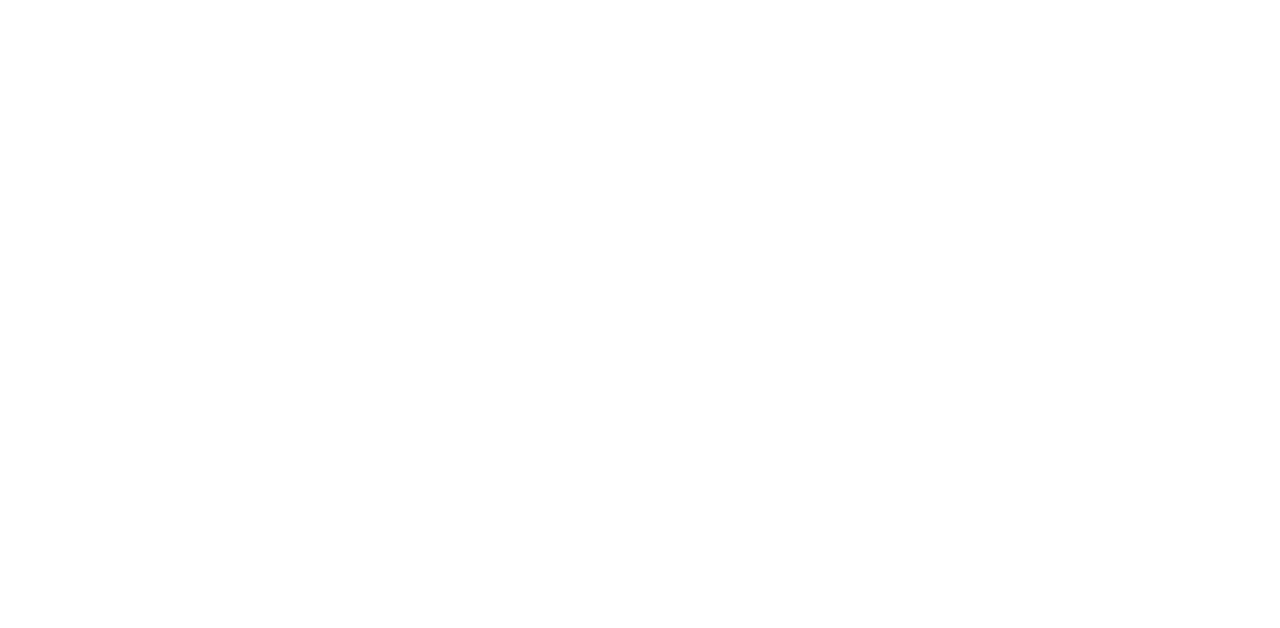
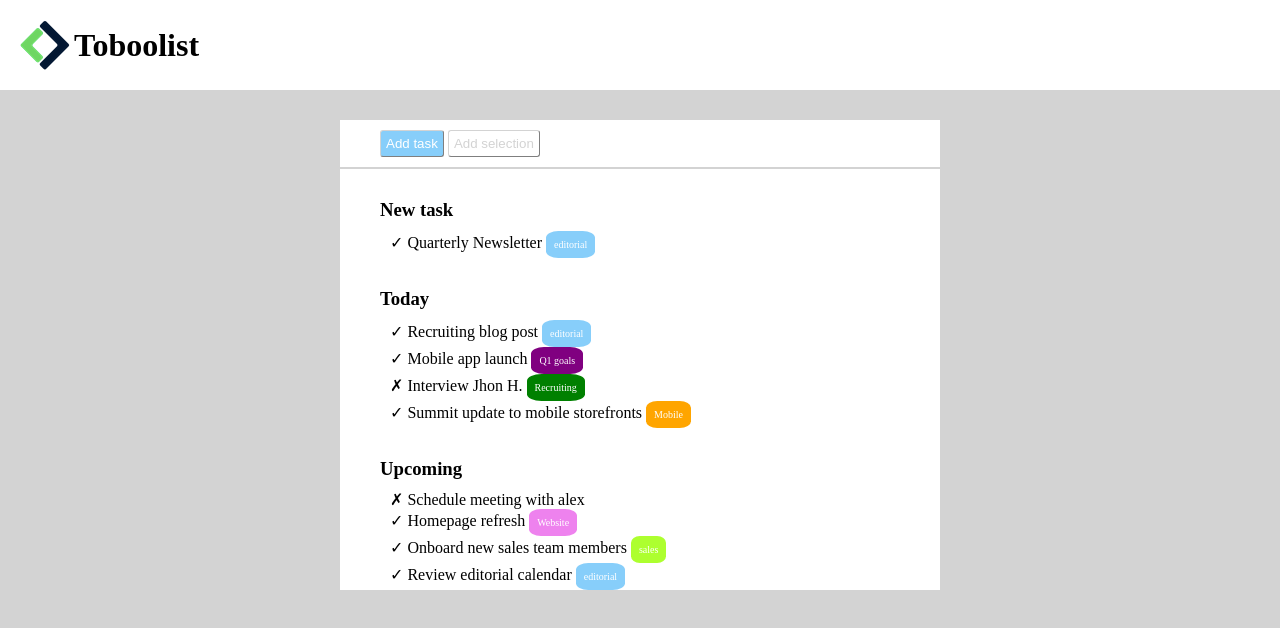
Before and after one commit to Strialuc/html-css-toboolist, a plain HTML site: page index.html in a window 1280 px wide. Drawn offline with Linux system fonts and the light colour scheme.

Commit message:
style: index.html e stle.css completamento esercizio

```diff
--- a/css/style.css
+++ b/css/style.css
@@ -1,5 +1,93 @@
-*{
+* {
     margin: 0;
     padding: 0;
     box-sizing: border-box;
 }
+
+/*utility*/
+
+.bottom-divider{
+    border-bottom: 2px solid lightgray;
+}
+.background-white{
+    background-color: white;
+}
+.background-gray{
+    background-color: lightgrey;
+}
+.background-blue{
+    background-color: lightskyblue;
+}
+.background-orange{
+    background-color: orange;
+}
+.background-purple{
+    background-color: purple;
+}
+.background-violet{
+    background-color: violet;
+}
+.background-green{
+    background-color:green;
+}
+.background-lightgreen{
+    background-color: greenyellow;
+}
+.text-color-white{
+    color: white;
+}
+.text-color-gray{
+    color: lightgray;
+}
+.circle-text{
+    font-size: 10px;
+    display: inline-block;
+    padding: 8px;
+    border-radius: 25%;
+}
+
+
+
+
+.navbar {
+   padding: 20px;
+}
+
+.navbar .navbar-img {
+    width: 50px;
+    vertical-align: middle;
+}
+
+.navbar .navbar-title {
+    display: inline;
+    vertical-align: middle;
+}
+
+.style {
+    padding-top: 30px;
+    width: 600px;
+    margin: 0 auto;
+}
+.button-section{
+
+    padding-top: 10px;
+    padding-bottom: 10px;
+    padding-left: 40px;
+}
+.buttons{
+    padding: 5px;
+    display: inline-block;
+    border-width: 1px;
+    border-color: lightgray;
+    border-radius: 3px;
+}
+.list{
+    padding-top: 30px;
+    padding-bottom: 10px;
+    padding-left: 40px;
+}
+
+.linee-lista{
+    list-style: none;
+    padding-left: 50px;
+}
--- a/index.html
+++ b/index.html
@@ -1,11 +1,59 @@
 <!DOCTYPE html>
 <html lang="en">
+
 <head>
     <meta charset="UTF-8">
     <meta name="viewport" content="width=device-width, initial-scale=1.0">
-    <title>Document</title>
+    <title>Toboolist</title>
+
+    <link rel="stylesheet" href="./css/style.css">
+
+
 </head>
-<body>
+
+<body class="background-gray">
+    <header class="navbar background-white">
+        <img class="navbar-img" src="./img/logo-trasparente.png" alt="logo boolean">
+        <h1 class="navbar-title">Toboolist</h1>
+    </header>
+    <main class="style">
+        <div class="background-white">
+
+            <div class="button-section bottom-divider">
+                <button class="buttons background-blue text-color-white">
+                    Add task
+                </button>
+                <button class="buttons background-white text-color-gray">
+                    Add selection
+                </button>
+            </div>
+            <div class="background-white">
+                <h3 class="list">New task</h3>
+                <ul class="linee-lista">
+                    <li>
+                        &check; Quarterly Newsletter <span class="text-color-white background-blue circle-text">editorial</span>
+                    </li>
+                </ul>
+                <h3 class="list">Today</h3>
+                <ul class="linee-lista">
+                    <li>&check; Recruiting blog post <span class="text-color-white background-blue circle-text">editorial</span></li>
+                    <li>&check; Mobile app launch <span class="text-color-white background-purple circle-text">Q1 goals</span></li>
+                    <li>&cross; Interview Jhon H. <span class="text-color-white background-green circle-text">Recruiting</span></li>
+                    <li>&check; Summit update to mobile storefronts <span class="text-color-white background-orange circle-text">Mobile</span></li>
+                </ul>
+                <h3 class="list">Upcoming</h3>
+                <ul class="linee-lista">
+                    <li>&cross; Schedule meeting with alex</li>
+                    <li>&check; Homepage refresh <span class="text-color-white background-violet circle-text">Website</span></li>
+                    <li>&check; Onboard new sales team members <span class="text-color-white background-lightgreen circle-text">sales</span></li>
+                    <li>&check; Review editorial calendar <span class="text-color-white background-blue circle-text">editorial</span></li>
+                </ul>
+
+
+            </div>
+        </div>
+    </main>
 
 </body>
+
 </html>
```
